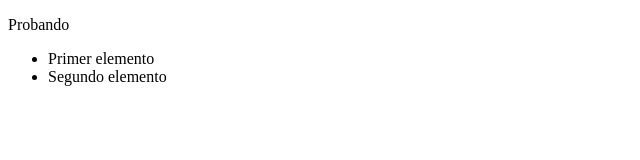
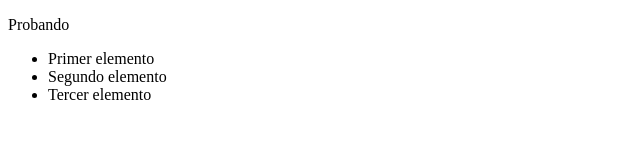
Before and after one commit to NicolasV2199/clase_git_esp, a plain HTML site: page index.html in a window 1280 px wide. Shown: the full height of the page, 0-640 px from the left. Drawn offline with Linux system fonts and the light colour scheme.

Commit message:
tercer commit

```diff
--- a/index.html
+++ b/index.html
@@ -13,6 +13,7 @@
     <ul>
       <li>Primer elemento</li>
       <li>Segundo elemento</li>
+      <li>Tercer elemento</li>
     </ul>
   </div>
 
```
